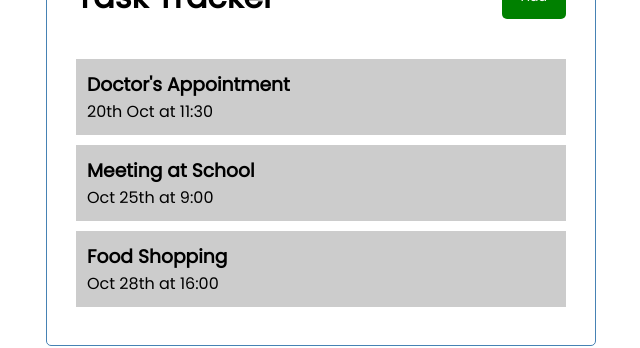
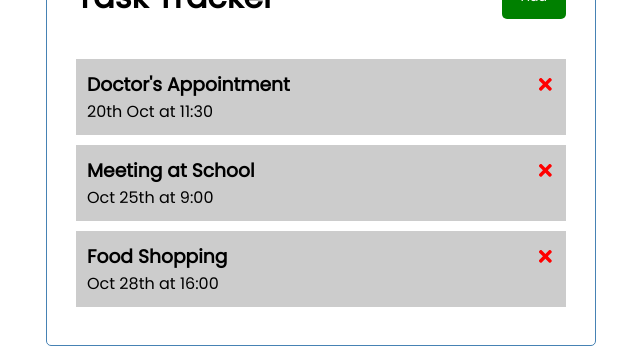
Before and after one commit to Usman-Ubaid/Task-Tracker, a React (Create React App) app: page / in a window 1280 px wide. Shown: the part 122-470 px from the top of the page, without its empty margins (319-959 px from the left). Built offline with nearby package versions, Linux system fonts and the light colour scheme.

Commit message:
Added an Icon to the Task Component

```diff
--- a/package.json
+++ b/package.json
@@ -8,6 +8,7 @@
     "@testing-library/user-event": "^13.5.0",
     "react": "^18.2.0",
     "react-dom": "^18.2.0",
+    "react-icons": "^4.6.0",
     "react-scripts": "5.0.1",
     "web-vitals": "^2.1.4"
   },
--- a/src/components/Task.js
+++ b/src/components/Task.js
@@ -1,7 +1,9 @@
+import { FaTimes } from 'react-icons/fa';
+
 const Task = ({ task }) => {
     return (
         <div className="task">
-            <h3>{task.text}</h3>
+            <h3>{task.text}<FaTimes className='icon'/></h3>
             <p>{task.day}</p>
         </div>
     )
--- a/src/index.css
+++ b/src/index.css
@@ -62,3 +62,14 @@ body {
 .task-reminder {
   border-left: 4px solid green;
 }
+
+.task h3 {
+  display: flex;
+  align-items: center;
+  justify-content: space-between;
+}
+
+.icon {
+  color: red;
+  cursor: pointer;
+}
```
Also changed, not shown: 1 other file (tests, documents, lock files or other folders).
